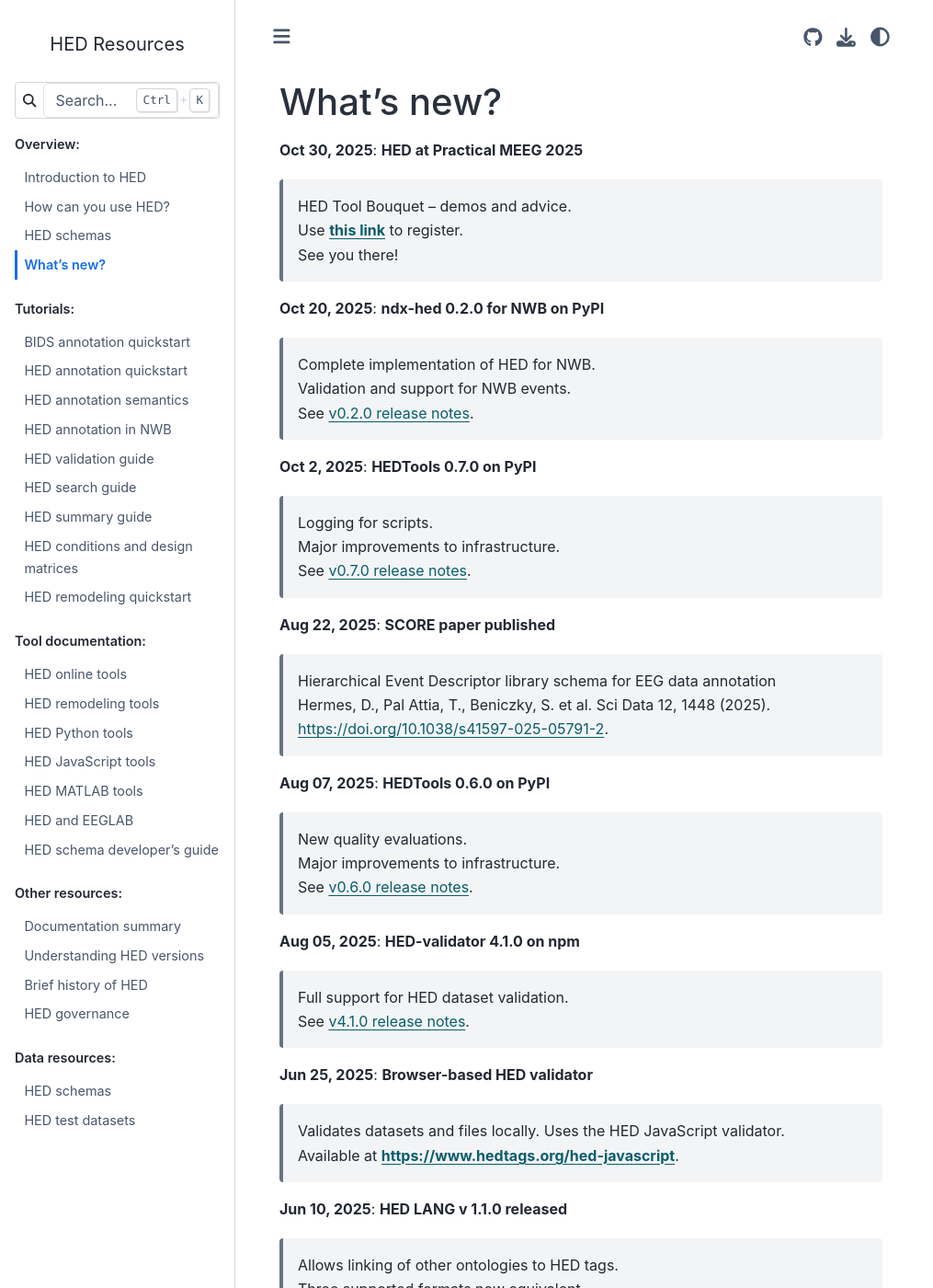
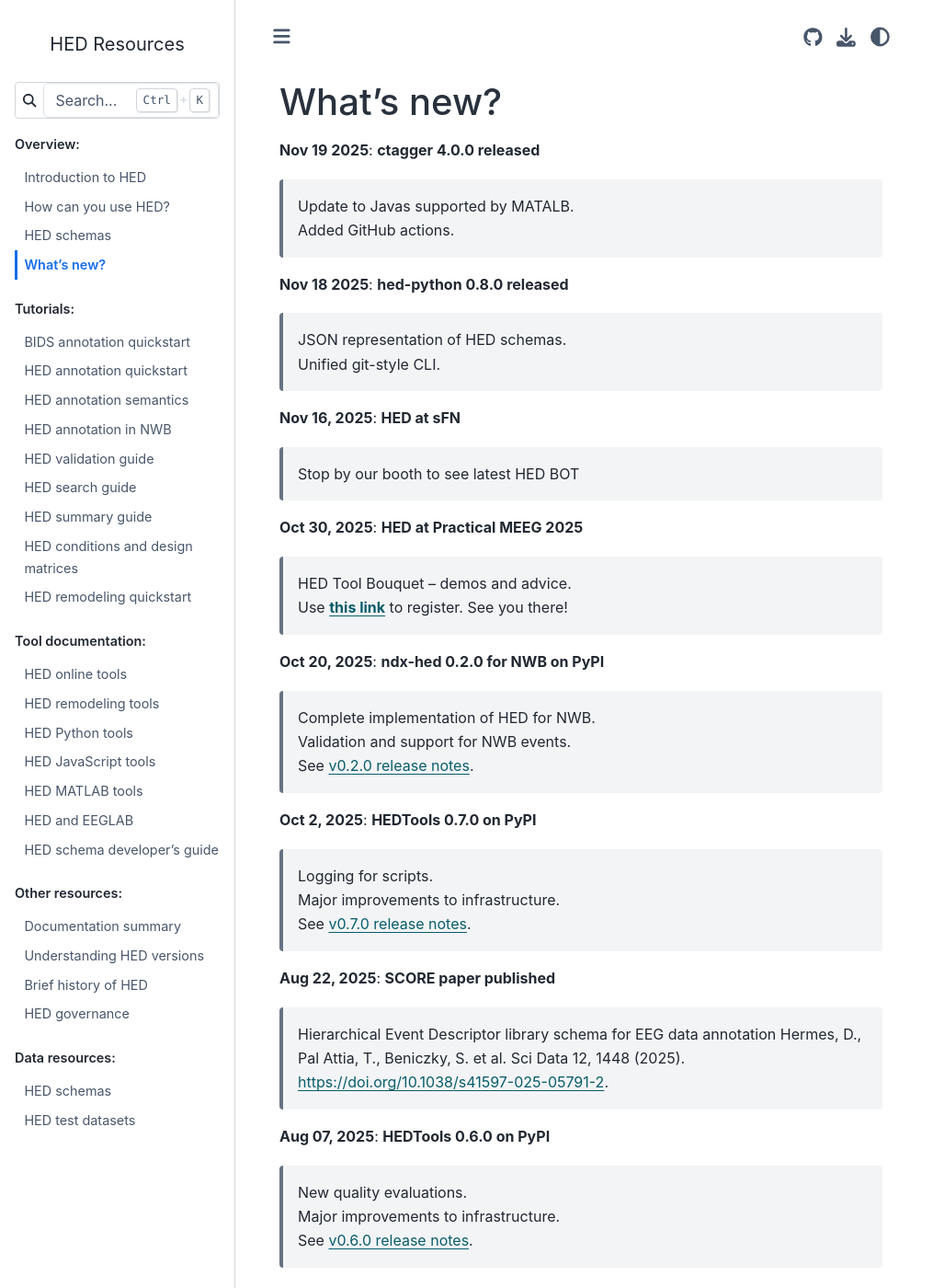
Before and after one commit to VisLab/hed-resources, a Sphinx documentation site: the page built from docs/source/WhatsNew.md, in a window 1280 px wide and 1400 px high. Shown: the whole window at 92% size, without its empty margins (0-1015 px from the left). Built offline with Sphinx 7.4.7 and the Sphinx Book theme 1.1.4, drawn with Linux system fonts in a browser that asks for light colours; pages that are not in the unit, such as notebooks, are missing from menus.

Commit message:
UPdated What's new

```diff
--- a/docs/source/WhatsNew.md
+++ b/docs/source/WhatsNew.md
@@ -2,74 +2,87 @@
 
 # What's new?
 
+**Nov 19 2025**: **ctagger 4.0.0 released**
+
+> Update to Javas supported by MATALB.
+> Added GitHub actions.
+
+**Nov 18 2025**: **hed-python 0.8.0 released**
+
+> JSON representation of HED schemas.
+> Unified git-style CLI.
+
+**Nov 16, 2025**: **HED at sFN**
+> Stop by our booth to see latest HED BOT
+
 **Oct 30, 2025**: **HED at Practical MEEG 2025**
 
-> HED Tool Bouquet -- demos and advice.\
-> Use [**this link**](https://docs.google.com/forms/d/e/1FAIpQLSf88Q8At6QSssaX52rsLNxvlWIdZ5oB6efu3za_ncDnuL0o3g/viewform) to register.\
+> HED Tool Bouquet -- demos and advice.
+> Use [**this link**](https://docs.google.com/forms/d/e/1FAIpQLSf88Q8At6QSssaX52rsLNxvlWIdZ5oB6efu3za_ncDnuL0o3g/viewform) to register.
 > See you there!
 
 **Oct 20, 2025**: **ndx-hed 0.2.0 for NWB on PyPI**
 
-> Complete implementation of HED for NWB.\
-> Validation and support for NWB events.\
+> Complete implementation of HED for NWB.
+> Validation and support for NWB events.
 > See [v0.2.0 release notes](https://github.com/hed-standard/ndx-hed/releases/tag/0.2.0).
 
 **Oct 2, 2025**: **HEDTools 0.7.0 on PyPI**
 
-> Logging for scripts.\
-> Major improvements to infrastructure.\
+> Logging for scripts.
+> Major improvements to infrastructure.
 > See [v0.7.0 release notes](https://github.com/hed-standard/hed-python/releases/tag/0.7.0).
 
 **Aug 22, 2025**: **SCORE paper published**
 
-> Hierarchical Event Descriptor library schema for EEG data annotation\
-> Hermes, D., Pal Attia, T., Beniczky, S. et al. Sci Data 12, 1448 (2025).\
+> Hierarchical Event Descriptor library schema for EEG data annotation
+> Hermes, D., Pal Attia, T., Beniczky, S. et al. Sci Data 12, 1448 (2025).
 > [https://doi.org/10.1038/s41597-025-05791-2](https://doi.org/10.1038/s41597-025-05791-2).
 
 **Aug 07, 2025**: **HEDTools 0.6.0 on PyPI**
 
-> New quality evaluations.\
-> Major improvements to infrastructure.\
+> New quality evaluations.
+> Major improvements to infrastructure.
 > See [v0.6.0 release notes](https://github.com/hed-standard/hed-python/releases/tag/0.6.0).
 
 **Aug 05, 2025**: **HED-validator 4.1.0 on npm**
 
-> Full support for HED dataset validation.\
+> Full support for HED dataset validation.
 > See [v4.1.0 release notes](https://github.com/hed-standard/hed-javascript/releases/tag/v4.1.0).
 
 **Jun 25, 2025**: **Browser-based HED validator**
 
-> Validates datasets and files locally. Uses the HED JavaScript validator.\
+> Validates datasets and files locally. Uses the HED JavaScript validator.
 > Available at [**https://www.hedtags.org/hed-javascript**](https://www.hedtags.org/hed-javascript).
 
 **Jun 10, 2025**: **HED LANG v 1.1.0 released**
 
-> Allows linking of other ontologies to HED tags.\
-> Three supported formats now equivalent.\
+> Allows linking of other ontologies to HED tags.
+> Three supported formats now equivalent.
 > View using: [**SCHEMA VIEWER**](https://www.hedtags.org/hed-schema-browser/).
 
 **Jun 9, 2025**: **HED SCORE v 2.1.0 released**
 
-> Allows linking of other ontologies to HED tags.\
-> Three supported formats now equivalent.\
+> Allows linking of other ontologies to HED tags.
+> Three supported formats now equivalent.
 > View using: [**SCHEMA VIEWER**](https://www.hedtags.org/hed-schema-browser/).
 
 **Jun 1, 2025**: **HED standard schema 8.4.0 released**
 
-> Allows linking of other ontologies to HED tags.\
-> Three supported formats now equivalent.\
+> Allows linking of other ontologies to HED tags.
+> Three supported formats now equivalent.
 > View using: [**SCHEMA VIEWER**](https://www.hedtags.org/hed-schema-browser/).
 
 **Mar 8, 2025**: **HED JavaScript validator 4.0.0 released.**
 
-> This release now complies with the current HED specification.\
+> This release now complies with the current HED specification.
 > [**https://www.npmjs.com/package/hed-validator**](https://www.npmjs.com/package/hed-validator).
 
 **Jan 1, 2025**: **HED LANG paper published**
 
-> HED LANG – A Hierarchical Event Descriptors library extension for annotation of language cognition experiments\
-> by Denissen, M., Pöll, B., Robbins, K. Makeig, S. and Hutzler, F.\
-> Scientific Data volume 11, Article number: 1428 (2024).\
+> HED LANG – A Hierarchical Event Descriptors library extension for annotation of language cognition experiments
+> by Denissen, M., Pöll, B., Robbins, K. Makeig, S. and Hutzler, F.
+> Scientific Data volume 11, Article number: 1428 (2024).
 > [**Paper link**](https://www.nature.com/articles/s41597-024-04282-0#:~:text=The%20HED%20LANG%20extension%20will,readily%20reused%20for%20further%20analysis).
 
 **Dec 23, 2024**: **Methods for Analyzing Large Neuroimaging Dataset published**
@@ -86,41 +99,41 @@
 
 **Oct 11, 2024**: **Just published**
 
-> SzCORE: Seizure Community Open-Source Research Evaluation framework for the validation\
-> of electroencephalography-based automated seizure detection algorithms.\
-> Epilepsia, Sept 18, 2024.\
+> SzCORE: Seizure Community Open-Source Research Evaluation framework for the validation
+> of electroencephalography-based automated seizure detection algorithms.
+> Epilepsia, Sept 18, 2024.
 > [**https://doi.org/10.1111/epi.18113**](https://doi.org/10.1111/epi.18113).
 
 **Oct 6 to Oct 9, 2024**: **HED at sFN 2024**
 
-> Stop by [\*\*sFN Booth #1839](https://sfn24.smallworldlabs.com/co/swartz-center-for-computational-neuroscience).\
+> Stop by [**sFN Booth #1839](https://sfn24.smallworldlabs.com/co/swartz-center-for-computational-neuroscience).
 > Hear about HED -- tell us about your thoughts and suggestions.
 
 **Sept 20, 2024**: **HED LANG 1.0.0 paper preprint available.**
 
-> HED LANG 1.0.0 is new HED library schema for describing language stimuli.\
-> HED LANG – A Hierarchical Event Descriptors library extension for annotation of language cognition experiments.\
+> HED LANG 1.0.0 is new HED library schema for describing language stimuli.
+> HED LANG – A Hierarchical Event Descriptors library extension for annotation of language cognition experiments.
 > [**Preprint**](https://osf.io/preprints/psyarxiv/bjz9q).
 
 **Sept 8, 2024**: **HED SCORE 2.0.0 released.**
 
-> HED SCORE 2.0.0 is a major revision to better align with SCORE standard.\
+> HED SCORE 2.0.0 is a major revision to better align with SCORE standard.
 > View using: [**SCHEMA VIEWER**](https://www.hedtags.org/hed-schema-browser/).
 
 **August 5, 2024**: **INCF calls for HED community review.**
 
-> HED is under consideration for endorsement by INCF.\
-> **Your comments are important**: [**Comment here**](https://www.incf.org/commentaries/hed).\
+> HED is under consideration for endorsement by INCF.
+> **Your comments are important**: [**Comment here**](https://www.incf.org/commentaries/hed).
 > **HED application to INCF**: [**HED INCF Application**](./HEDSubmissionToINCF.md).
 
 **July 25, 2024**: **ndx-hed 0.1.0 HED extension for NWB released on PyPI.**
 
-> Initial support includes the HedTags class extending VectorData.\
+> Initial support includes the HedTags class extending VectorData.
 > HedTags objects may be added as columns to any NWB DynamicTable.
 
 **July 4, 2024**: **HED specification v3.3.0 released.**
 
-> [**https://zenodo.org/records/12664745**](https://zenodo.org/records/12664745).\
+> [**https://zenodo.org/records/12664745**](https://zenodo.org/records/12664745).
 > Includes lazy partnering and HED ontology formats.
 
 **July 3, 2024**: **HED ontology released on Bioportal.**
@@ -129,8 +142,8 @@
 
 **June 10, 2024**: **HEDTools 0.5.0 released on PyPI.**
 
-> Remodeling tool validation uses JSON schema.\
-> Supports `.tsv` format and HED ontology generation for HED schemas.\
+> Remodeling tool validation uses JSON schema.
+> Supports `.tsv` format and HED ontology generation for HED schemas.
 > Additional visualizations and summaries.
 
 **June 10, 2024**: **HED standard schema v8.3.0 released.**
@@ -145,14 +158,14 @@
 
 **May 23, 2024: New publication describing conceptual framework for HED**
 
-> <em>Events in context—The HED framework for the study of brain, experience and behavior</em>.\
-> by Makeig, S. and K. Robbins (2024).\
-> Front. Neuroinform. Vol. 18 Research Topic 15 Years of impact, open neuroscience.\
+> <em>Events in context—The HED framework for the study of brain, experience and behavior</em>.
+> by Makeig, S. and K. Robbins (2024).
+> Front. Neuroinform. Vol. 18 Research Topic 15 Years of impact, open neuroscience.
 > [https://doi.org/10.3389/fninf.2024.1292667](https://doi.org/10.3389/fninf.2024.1292667).
 
 **May 23, 2024: EEGNET Spring Colloquium (10 am - noon CDT)** [**EEGNET 2024**](https://www.eventbrite.com/e/eegnet-spring-colloquium-2024-tickets-795533972527)
 
-> Hear how EEGNET is advancing data sharing and annotation using HED.\
+> Hear how EEGNET is advancing data sharing and annotation using HED.
 > Free but signup is required to receive zoom link.
 
 **Jan 22, 2024** [**HED Wikipedia**](https://en.wikipedia.org/wiki/Hierarchical_Event_Descriptors) **Page published:**
@@ -163,41 +176,41 @@
 
 **Nov. 10-17, 2023 sFN (Society for Neuroscience)** in Washington D.C.:
 
-> **SCCN booth (#3031)** provided help and information about:\
+> **SCCN booth (#3031)** provided help and information about:
 > **NEMAR/OpenNeuro**, **EEGLAB**, **HED**, **LSL**, and **MoBI**.
 
 **October 27, 2023**: **HEDTools version 0.4.0 released**
 
-> [**HEDTools**](https://pypi.org/project/hedtools/) version 0.4.0 has been released on PyPI.\
-> See also [**hed-python**](https://github.com/hed-standard/hed-python) on GitHub.\
+> [**HEDTools**](https://pypi.org/project/hedtools/) version 0.4.0 has been released on PyPI.
+> See also [**hed-python**](https://github.com/hed-standard/hed-python) on GitHub.
 > This release includes refactoring and simplification of core models and improvements of remodeling tools.
 
 **October 4, 2023**: **New HED preprint Score HED library**
 
-> <em>Hierarchical Event Descriptor library schema for EEG data annotation</em>.\
-> by Pal Attia, T., Robbins, K., Beniczky, S., Bosch-Bayard, J., Delorme, A., Lundstrom, B., Rogers, C., Rampp, S., Valdes-Sosa, P., Truong, D., Worrell, G., Makeig, S., and D. Hermes (2023).\
-> **Preprint**: [**https://arxiv.org/abs/2310.15173**](https://arxiv.org/abs/2310.15173).\
+> <em>Hierarchical Event Descriptor library schema for EEG data annotation</em>.
+> by Pal Attia, T., Robbins, K., Beniczky, S., Bosch-Bayard, J., Delorme, A., Lundstrom, B., Rogers, C., Rampp, S., Valdes-Sosa, P., Truong, D., Worrell, G., Makeig, S., and D. Hermes (2023).
+> **Preprint**: [**https://arxiv.org/abs/2310.15173**](https://arxiv.org/abs/2310.15173).
 > DOI:10.48550/arXiv.2310.15173.
 
 **September 20, 2023 16:00 CEST**: **INCF Workshop on HED and BIDS**
 
-> <em>Event annotation in neuroimaging using HED: from experiment to analysis</em>.\
-> Half-day workshop at [**INCF Assembly 2023**](https://www.incf.org/blog/incf-neuroinformatics-assembly-2023).\
+> <em>Event annotation in neuroimaging using HED: from experiment to analysis</em>.
+> Half-day workshop at [**INCF Assembly 2023**](https://www.incf.org/blog/incf-neuroinformatics-assembly-2023).
 > Speakers: Scott Makeig, Dung Truong, Dora Hermes, and Monique Dennisen.
 
 **September 12, 2023**: **New HED preprint on events in context**
 
-> *Events in context - A framework for the study of brain, experience and behavior*\
-> by Scott Makeig (UCSD) and Kay Robbins (UTSA).\
-> **Preprint**: [**https://psyarxiv.com/e7jbm**](https://psyarxiv.com/e7jbm).\
+> *Events in context - A framework for the study of brain, experience and behavior*
+> by Scott Makeig (UCSD) and Kay Robbins (UTSA).
+> **Preprint**: [**https://psyarxiv.com/e7jbm**](https://psyarxiv.com/e7jbm).
 > DOI: 10.31234/osf.io/e7jbm
 
 **August 21, 2023**: **INCF 2022 HED workshop videos available**
 
-> [**Part 1: Documenting temporal structure** (48:04)](https://youtu.be/cCp314DXMos).\
-> [**Part 2: Annotating a BIDS dataset** (59:58)](https://youtu.be/BBiGNMyY3x8).\
-> [**Part 3: EEG annotation with HED** (22:50)](https://youtu.be/9MRXw5YMHJk).\
-> [**Part 4: HED and fMRI** (30:00)](https://youtu.be/QsYWi0mMLT4).\
+> [**Part 1: Documenting temporal structure** (48:04)](https://youtu.be/cCp314DXMos).
+> [**Part 2: Annotating a BIDS dataset** (59:58)](https://youtu.be/BBiGNMyY3x8).
+> [**Part 3: EEG annotation with HED** (22:50)](https://youtu.be/9MRXw5YMHJk).
+> [**Part 4: HED and fMRI** (30:00)](https://youtu.be/QsYWi0mMLT4).
 > [**Part 5: HED for clinical annotation** (18:51)](https://youtu.be/dmNxVWaduEE).
 
 **August 2, 2023**: **HED has a mailing list/discussion forum**
@@ -210,21 +223,21 @@
 
 **July 5, 2023**: **HEDTools version 0.3.1 released**
 
-> [**HEDTools**](https://pypi.org/project/hedtools/) version 0.3.1 has been released on PyPI.\
-> See also [**hed-python**](https://github.com/hed-standard/hed-python) on GitHub.\
+> [**HEDTools**](https://pypi.org/project/hedtools/) version 0.3.1 has been released on PyPI.
+> See also [**hed-python**](https://github.com/hed-standard/hed-python) on GitHub.
 > This patch includes improvement to models exception handling, minor bug fixes, and improvement of format for JSON format of remodeling summaries.
 
 **June 20, 2023**: **HEDTools version 0.3.0 released**
 
-> [**HEDTools**](https://pypi.org/project/hedtools/) version 0.3.0 has been released on PyPI.\
-> See also [**hed-python**](https://github.com/hed-standard/hed-python) on GitHub.\
+> [**HEDTools**](https://pypi.org/project/hedtools/) version 0.3.0 has been released on PyPI.
+> See also [**hed-python**](https://github.com/hed-standard/hed-python) on GitHub.
 > This version uses the new DataFrame implementation of the models for improved efficiency.
 
 **June 14, 2023**: **HED brain initiative meeting video poster online.**
 
-> [\*\*HED video poster \*\*](https://brainmeeting2023.ipostersessions.com/?s=DA-51-73-83-1B-EA-B8-0A-CB-8F-41-BD-78-CD-68-D2) available until June 2024:\
-> *HED: Annotation standards and software infrastructure to enable sharing of analysis-reading neuroimaging and behavior data*\
-> Presented as part of the [\*\*Brain Initiative Meeting 2023 \*\*](https://brainmeeting.swoogo.com/2023/begin?i=SChfLW2xODsF7JgaKhJT1nJAhf5QcbGi).
+> [**HED video poster **](https://brainmeeting2023.ipostersessions.com/?s=DA-51-73-83-1B-EA-B8-0A-CB-8F-41-BD-78-CD-68-D2) available until June 2024:
+> *HED: Annotation standards and software infrastructure to enable sharing of analysis-reading neuroimaging and behavior data*
+> Presented as part of the [**Brain Initiative Meeting 2023 **](https://brainmeeting.swoogo.com/2023/begin?i=SChfLW2xODsF7JgaKhJT1nJAhf5QcbGi).
 
 **June 2, 2023**: **HED online tools have a new look.**
 
@@ -258,8 +271,8 @@
 
 **March 27, 2023**: **HED Workshop at CNS 2023**
 
-> **Title:** *Recording what happened during your experiment using Hierarchical Event Descriptors (HED)*\
-> **Presenter**: [**Scott Makeig**](https://sccn.ucsd.edu/~scott/) UCSD and assisted by members of the HED Working Group.\
+> **Title:** *Recording what happened during your experiment using Hierarchical Event Descriptors (HED)*
+> **Presenter**: [**Scott Makeig**](https://sccn.ucsd.edu/~scott/) UCSD and assisted by members of the HED Working Group.
 > **Time and location:** 12:15-1:15 pm Seacliff Room Hyatt Regency San Francisco Hotel.
 
 **March 24, 2023**: **HED is now on Twitter**
@@ -268,19 +281,19 @@
 
 **March 22-23, 2023**: **HED at the 2023 Annual Assembly of the Global Brain Consortium**<br/>
 
-> Directions in EEG data-sharing - panel co-chaired by Kay Robbins and Dora Hermes\
+> Directions in EEG data-sharing - panel co-chaired by Kay Robbins and Dora Hermes
 > [**Program and Registration**](https://globalbrainconsortium.org/documents/GBC_March-2023_Agenda_Annual_Meeting.pdf)
 
 **Feb 28, 2023**: **INCF Software Highlight on HED**
 
-> **Title:** *HED, a practical system for describing an experiment using an analysis-ready framework*\
-> **Presenter:** [**Kay Robbins**](https://www.utsa.edu/sciences/computer-science/faculty/KayRobbins.html) UTSA, member of the HED Working Group.\
+> **Title:** *HED, a practical system for describing an experiment using an analysis-ready framework*
+> **Presenter:** [**Kay Robbins**](https://www.utsa.edu/sciences/computer-science/faculty/KayRobbins.html) UTSA, member of the HED Working Group.
 > [**Abstract**](https://ocns.github.io/SoftwareWG/2023/02/17/software-highlight-kay-robbins-hed.html).
 
 **February 22, 2023**: **HED YouTube Channel goes live**<br/>
 
-> First video: [**HED Tagging 101**](https://youtu.be/iRAWO-Fn6Bw)\
-> HED YouTube channel: [\*\*https://www.youtube.com/@HierarchicalEventDescriptors/playlists \*\*](https://www.youtube.com/@HierarchicalEventDescriptors/playlists)
+> First video: [**HED Tagging 101**](https://youtu.be/iRAWO-Fn6Bw)
+> HED YouTube channel: [**https://www.youtube.com/@HierarchicalEventDescriptors/playlists **](https://www.youtube.com/@HierarchicalEventDescriptors/playlists)
 
 **February 14, 2023**: **HEDTools 0.2.0 is released.**
 
@@ -290,7 +303,7 @@
 
 **January 28, 2023**: **HED SCORE Library v1.0.0 released**<br/>
 
-> The HED score library schema v1.0.0 has been officially released. This library is based on the Standardized Computer-based Organized Reporting of EEG ([**SCORE**](https://pubmed.ncbi.nlm.nih.gov/28838815/)) standard and adapted for annotation using the HED infrastructure and requirements. For more information see the [\*\*SCORE schema library \*\*](https://hed-schemas.readthedocs.io/en/latest/hed_score_schema.html) guide.
+> The HED score library schema v1.0.0 has been officially released. This library is based on the Standardized Computer-based Organized Reporting of EEG ([**SCORE**](https://pubmed.ncbi.nlm.nih.gov/28838815/)) standard and adapted for annotation using the HED infrastructure and requirements. For more information see the [**SCORE schema library **](https://hed-schemas.readthedocs.io/en/latest/hed_score_schema.html) guide.
 
 **January 20, 2023**: **New preprint available**<br/>
 
```
Also changed, not shown: docs/source/CTaggerGuide.md (+6 -6 lines).
